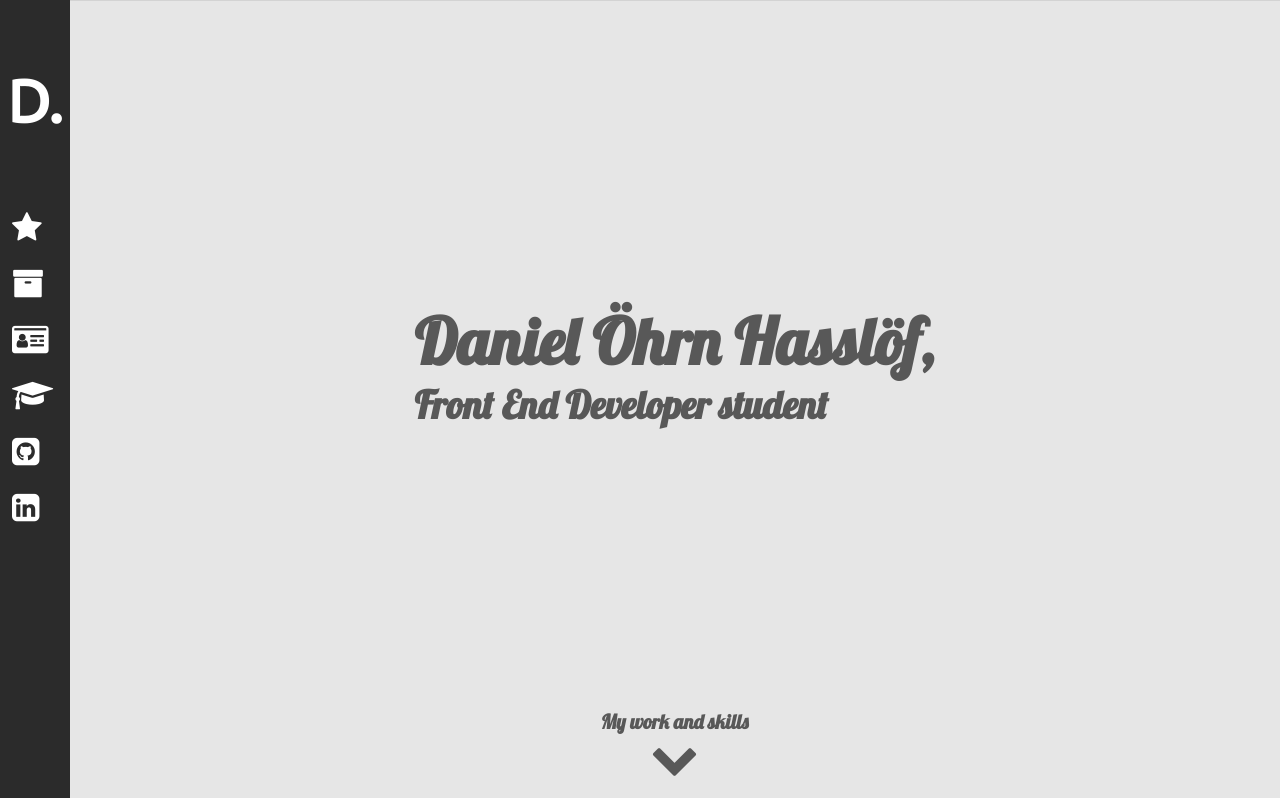
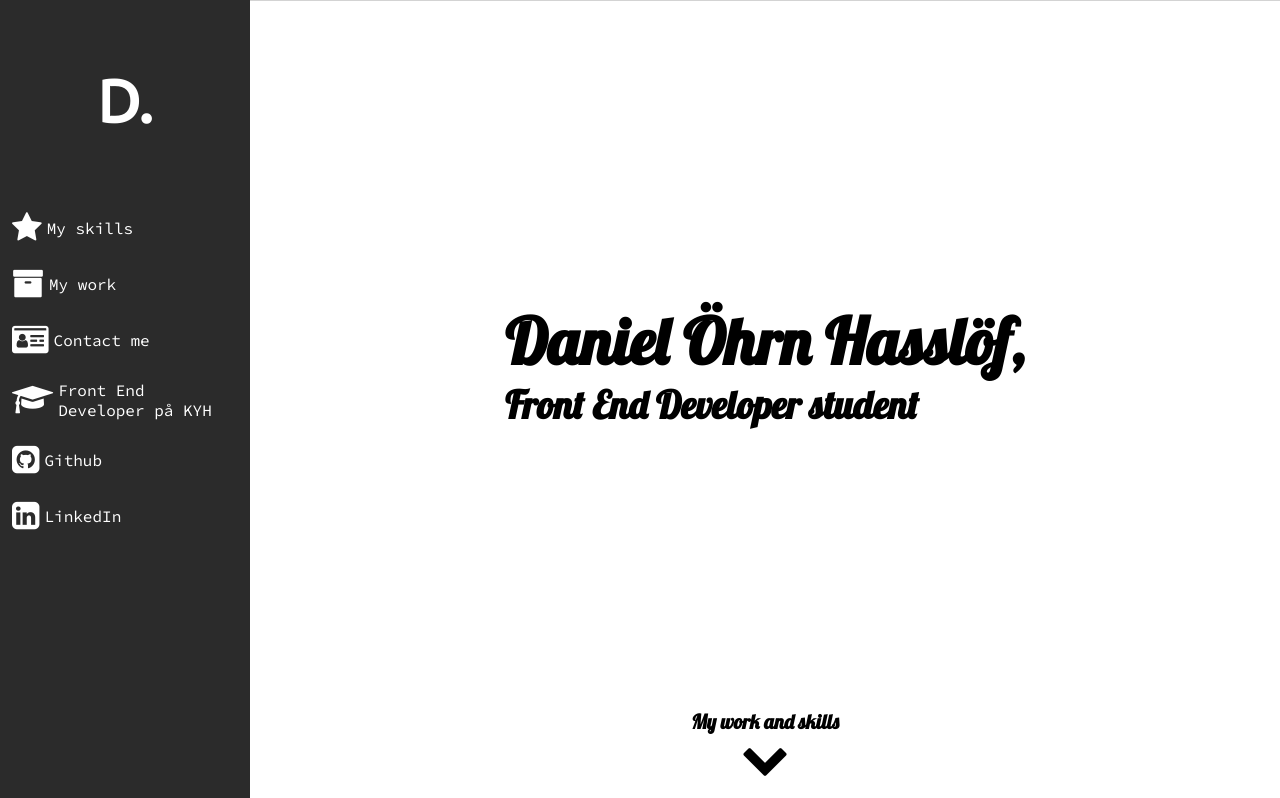
Before and after one commit to danielohrn/portfolio, a plain HTML site: page index.html in a window 1280 px wide. Shown: the top 798 px of the page. Drawn offline with Linux system fonts and the light colour scheme; a web font is replaced by a local one.

Commit message:
Modularize js. Add Scroll events for header and 'anchor arrow'.

```diff
--- a/css/main.css
+++ b/css/main.css
@@ -5,7 +5,6 @@
 
 header {
     height: 100vh;
-    width: 70px;
     display: flex;
     flex-direction: column;
     position: fixed;
@@ -20,11 +19,6 @@ header ul li:hover {
     cursor: pointer;
 }
 
-.header-small {
-    width: 90px;
-    transition: all 1s ease;
-}
-
 .header-large {
     width: 250px;
     transition: all 1s ease;
@@ -33,7 +27,6 @@ header ul li:hover {
 header .logo {
     width: 100%;
     height: 200px;
-    background:;
     display: flex;
     flex-direction: row;
     align-items: center;
@@ -59,22 +52,15 @@ header nav ul li {
     font-family: 'Source Code Pro';
 }
 
-/* header:hover {
- width: 250px;
-} */
-
 header nav ul li:hover {
     background: rgb(151, 151, 151);
     display: flex;
 }
 
 .nav-text {
-    display: none;
+    display: initial;
 }
 
-/* .nav-text:hover {
-    visibility: visible;
-} */
 
 header nav ul li i {
     margin: 0 5px;
@@ -98,7 +84,7 @@ main {
     display: flex;
     flex-direction: column;
     align-items: center;
-    margin: 0 0 0 69px;
+    margin: 0 0 0 250px;
 }
 
 main .my-skills {
@@ -118,8 +104,7 @@ main .my-skills {
     z-index: 0;
     border: 1px solid lightgray;
     font-family: 'Lobster', sans-serif;
-    background: #e6e6e6;
-    color: #585858;
+    color: #000;
 }
 
 .presentation h1{
@@ -197,7 +182,7 @@ main .my-skills {
 .my-work-showcase {
     width: 100%;
     flex-wrap: wrap;
-    background: #4caf50;
+    background: #fff;
     min-height: 100vh;
     padding: 40px 0;
 }
@@ -207,6 +192,7 @@ main .my-skills {
     height: 300px;
     border: 1px solid lightgray;
     margin: 10px;
+    background: lightgray;
 }
 
 .hidden {
--- a/index.html
+++ b/index.html
@@ -17,37 +17,37 @@
     <!-- PAGE WRAPPER -->
     <div class="wrapper">
 
-        <header>
+        <header id="header" class="header-large">
             <div class="logo">
                 <h1>D.</h1>
             </div>
             <nav>
-                <ul class="nav-links">
-                    <li id="skills">
+                <ul id="navLinks" class="nav-links">
+                    <li data-section="mySkills">
                         <i class="fa fa-star fa-2x" aria-hidden="true"></i>
-                        <span class="nav-text">My skills</span>
+                        My skills
                     </li>
-                    <li id="myWork">
+                    <li data-section="myWork">
                         <i class="fa fa-archive fa-2x" aria-hidden="true"></i>
-                        <span class="nav-text">My work</span>
+                        My work
                     </li>
-                    <li id="contactMe">
+                    <li data-section="contactMe">
                         <i class="fa fa-id-card fa-2x" aria-hidden="true"></i>
-                        <span class="nav-text">Contact me</span>
+                        Contact me
                     </li>
-                    <li id="aboutKYH">
+                    <li data-section="aboutKyh">
                         <i class="fa fa-graduation-cap fa-2x" aria-hidden="true"></i>
-                        <span class="nav-text">Front End Developer på KYH</span>
+                        Front End Developer på KYH
                     </li>
 
                     <ul class="social-links">
                         <li>
                             <i class="fa fa-github-square fa-2x" aria-hidden="true"></i>
-                            <span class="nav-text">Github</span>
+                            Github
                         </li>
                         <li>
                             <i class="fa fa-linkedin-square fa-2x" aria-hidden="true"></i>
-                            <span class="nav-text">LinkedIn</span>
+                            LinkedIn
                         </li>
                     </ul>
 
@@ -57,7 +57,7 @@
 
         <main>
 
-        <div class="presentation flex-col-center">
+        <div id="presentation" class="presentation flex-col-center">
                 <div class="me">
                     <h1><span class="">D</span>aniel <span class="">Ö</span>hrn <span class="">H</span>asslöf,</h1>
                     <h2>Front End Developer student</h2>
@@ -65,13 +65,12 @@
 
                 <div class="my-work-anchor flex-col-center">
                     <h2>My work and skills</h2>
-                    <i id="scroll-anchor" class="fa fa-chevron-down fa-3x" aria-hidden="true"></i>
+                    <i id="scrollAnchor" data-target="720" class="fa fa-chevron-down fa-3x" aria-hidden="true"></i>
                 </div>
 
             </div>
 
-            <div class="my-skills">
-
+            <div id="mySkills" class="my-skills">
 
                 <div class="skills">
 
@@ -110,7 +109,7 @@
 
             </div>
 
-            <div class="my-work-showcase flex-row-center">
+            <div id="myWork" class="my-work-showcase flex-row-center">
 
                 <div class="project"></div>
                 <div class="project"></div>
@@ -123,7 +122,7 @@
             </div>
 
 
-            <div class="contact-me flex-col-center">
+            <div id="contactMe" class="contact-me flex-col-center">
 
                 <p>Phone</p>
                 <p>Email</p>
@@ -132,7 +131,7 @@
             </div>
 
 
-            <div class="about-kyh flex-col-center">
+            <div id="aboutKyh" class="about-kyh flex-col-center">
 
                 <p>Om skolan</p>
                 <p>Kurser</p>
@@ -140,11 +139,10 @@
 
             </div>
 
-
         </main>
 
     </div>
 
-    <script src="main.js"></script>
+    <script src="js/main.js"></script>
 </body>
 </html>
--- a/js/main.js
+++ b/js/main.js
@@ -0,0 +1,77 @@
+'use strict';
+
+const Page = (function(){
+
+    // DOM elements
+    const presentation = document.querySelector('#presentation');
+    const mySkills = document.querySelector('#mySkills');
+    const myWork = document.querySelector('#myWork');
+    const contactMe = document.querySelector('#contactMe');
+    const aboutKyh = document.querySelector('#aboutKyh');
+
+    const scrollAnchor = document.querySelector('#scrollAnchor');
+
+    // Page info object
+    const pageInfo = {
+        sections: {
+            presentation: {
+                yPos: presentation.getBoundingClientRect().top,
+            },
+            mySkills: {
+                yPos: mySkills.getBoundingClientRect().top
+            },
+            myWork: {
+                yPos: myWork.getBoundingClientRect().top
+            },
+            contactMe: {
+                yPos: contactMe.getBoundingClientRect().top
+            },
+            aboutKyh: {
+                yPos: aboutKyh.getBoundingClientRect().top
+            }
+        },
+        scrollAnchorYpos: scrollAnchor.getBoundingClientRect().top
+    }
+
+    function scroll(yPos, xPos = 0){
+        window.scrollTo({top: yPos, left: xPos, behavior: 'smooth'});
+    }
+
+    scrollAnchor.addEventListener('click', function(){
+        scroll(scrollAnchor.dataset.target);
+    })
+
+
+    window.addEventListener('scroll', function(e){
+        if(window.scrollY >= pageInfo.scrollAnchorYpos) {
+            scrollAnchor.classList.add('arrow-flipped');
+            scrollAnchor.dataset.target = 0;
+        } else {
+            scrollAnchor.classList.remove('arrow-flipped');
+            scrollAnchor.dataset.target = pageInfo.sections.mySkills.yPos;
+        }
+    })
+
+   return {
+       pageInfo,
+       scroll
+   }
+
+})();
+
+const HeaderModule = (function(){
+
+    // DOM
+    const header = document.querySelector('#header');
+    const navLinks = header.querySelector('#navLinks');
+
+    navLinks.addEventListener('click', navigate);
+
+    function navigate(e){
+        const target = e.target;
+        if(target.nodeName == 'LI' && target.dataset.section) {
+            Page.scroll(Page.pageInfo.sections[target.dataset.section].yPos);
+        }
+    }
+
+})();
```
